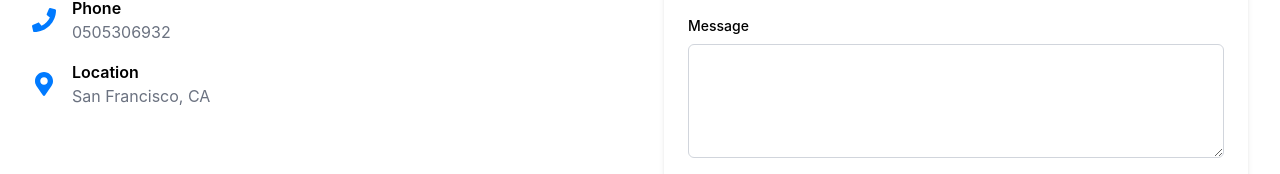
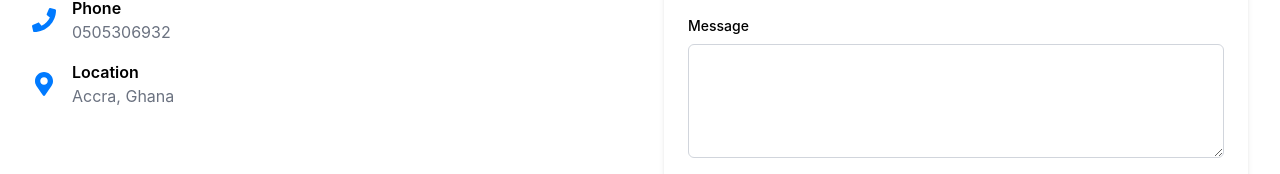
Before and after one commit to hollali/HollaliKelvin, a Next.js app: page /contact in a window 1280 px wide. Shown: the part 412-586 px from the top of the page. Built offline with nearby package versions, Linux system fonts and the light colour scheme.

Commit message:
Update contact location from San Francisco, CA to Accra, Ghana

```diff
--- a/src/app/contact/page.tsx
+++ b/src/app/contact/page.tsx
@@ -124,7 +124,7 @@ export default function Contact() {
               <FaMapMarkerAlt className="h-6 w-6 text-primary" />
               <div>
                 <h3 className="font-semibold">Location</h3>
-                <p className="text-secondary">San Francisco, CA</p>
+                <p className="text-secondary">Accra, Ghana</p>
               </div>
             </motion.div>
           </motion.div>
```
